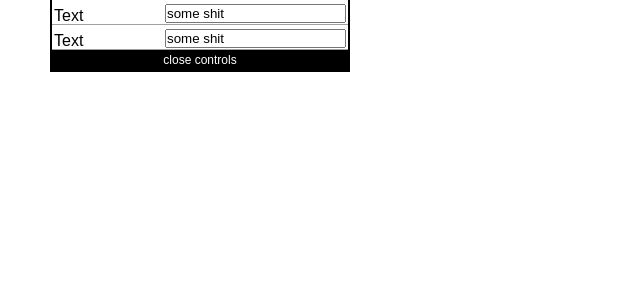
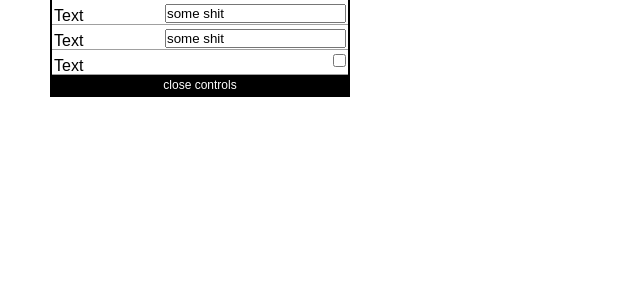
Before and after one commit to pizza3/react-gui-controller, a React app: page / in a window 1280 px wide. Shown: the top 300 px of the page, without its empty margins (0-640 px from the left). Built offline with nearby package versions, Linux system fonts and the light colour scheme.

Commit message:
changed dummy to statefull for inputs

```diff
--- a/src/App.js
+++ b/src/App.js
@@ -1,6 +1,7 @@
 import React, {Component} from 'react';
 import ReactController from './components/ReactController';
 import InputText from './components/InputText';
+import CheckBox from './components/CheckBox';
 class App extends Component{
 
 	constructor(props){
@@ -28,8 +29,9 @@ class App extends Component{
 	render(){
 		return(
 			<ReactController>
-				<InputText val={this.state.val} onChange={this.handleInput}/>
+				<InputText val={this.state.val} lable='message' onChange={this.handleInput}/>
 				<InputText val={this.state.val2} onChange={this.handleInput2}/>
+				<CheckBox/>
 			</ReactController>
 		);
 	}
--- a/src/components/CheckBox.js
+++ b/src/components/CheckBox.js
@@ -0,0 +1,34 @@
+import React from 'react';
+
+const style={
+	'position':'relative',
+	'width':'100%',
+	'height': '25px',
+	'borderBottom': '1px solid #a0a0a0',
+	'fontFamily': 'sans-serif',
+	'paddingTop': '4px',
+	'paddingLeft': '2px',
+	'paddingRight': '2px'
+};
+const label={
+	'position':'relative',
+	'float':'left',
+	'paddingTop': '3px',
+	'fontWeight': '100'
+};
+
+const input={
+	'position':'relative',
+	'float':'right',
+};
+
+const CheckBox = (props)=>{
+	return(
+		<div id='input-text' style={style}>
+			<div style={label}>Text</div>
+			<input type='checkbox' style={input} value={true} onChange={props.onChange} />
+		</div>
+	);
+};
+
+export default CheckBox;
--- a/src/components/InputText.js
+++ b/src/components/InputText.js
@@ -1,5 +1,23 @@
-import React from 'react';
+import React,{Component} from 'react';
 
+
+
+// const InputText =(props)=>{
+// 	return(
+
+// 	);
+// };
+
+
+class InputText extends Component{
+	constructor(props){
+		super(props);
+		this.state={
+
+		};
+	}
+
+	render(){
 		const style={
 			'position':'relative',
 			'width':'100%',
@@ -22,14 +40,13 @@ const input={
 			'position':'relative',
 			'float':'right',
 		};
-
-const InputText =(props)=>{
 		return(
 			<div id='input-text' style={style}>
 				<div style={label}>Text</div>
-			<input type='text' style={input} value={props.val} onChange={props.onChange} />
+				<input type='text' style={input} value={this.props.val} onChange={this.props.onChange} />
 			</div>
 		);
-};
+	}
+}
 
 export default InputText;
```
Lines whose indentation alone changed are shown as unchanged.
